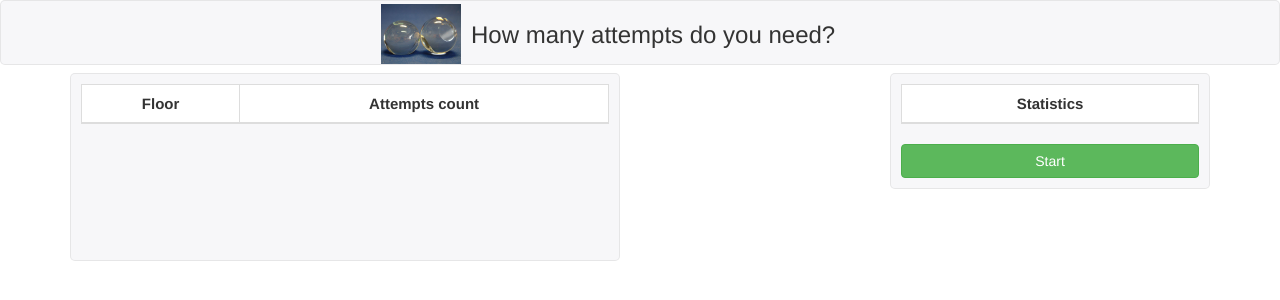
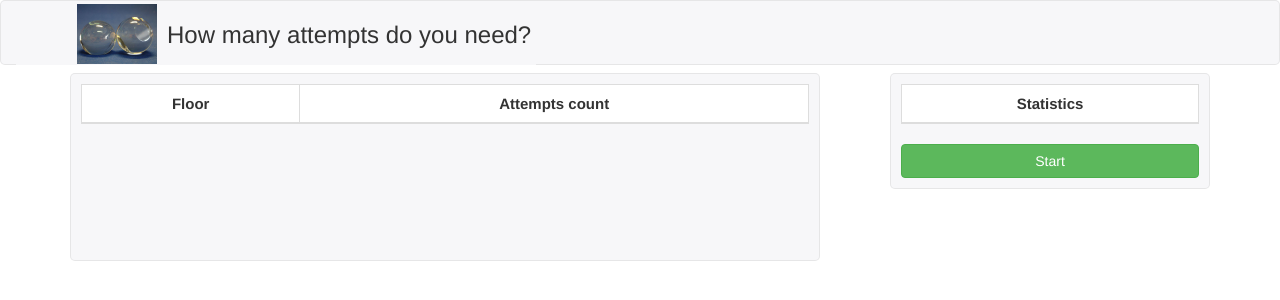
Before and after one commit to IvanKhud/FirstJSApp, a PHP site: page /index.html in a window 1280 px wide. Shown: the top 300 px of the page. Run offline with PHP 8.4, Linux system fonts and the light colour scheme; lists and menus that the app fills with data are empty; some libraries are stand-ins or nearby versions.

Commit message:
#13 aligned header and made main container wider

```diff
--- a/css/style.css
+++ b/css/style.css
@@ -14,6 +14,7 @@
 }
 
 .headerContent {
+  float: left;
   position: relative;
   margin: auto;
   width: 520px;
@@ -24,14 +25,14 @@
   position: relative;
   height: 60px;
   margin-top: 2px;
-  margin-left: 0px;
+  margin-left: 60px;
   margin-right: 10px;
   float: left;
 }
 
 .generalContainer {
   position: relative;
-  width: 600px;
+  width: 800px;
 }
 
 .mainContent,
@@ -47,7 +48,7 @@
 }
 
 .mainContent {
-  width: 550px;
+  width: 750px;
   float:left;
 }
 
```
